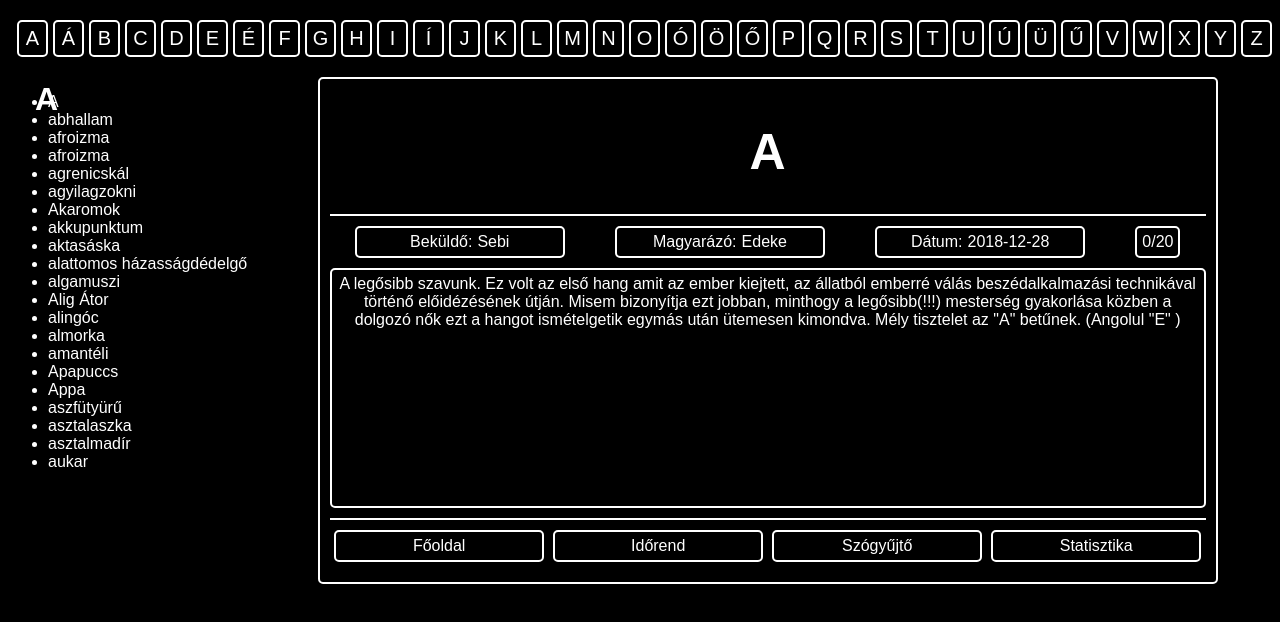
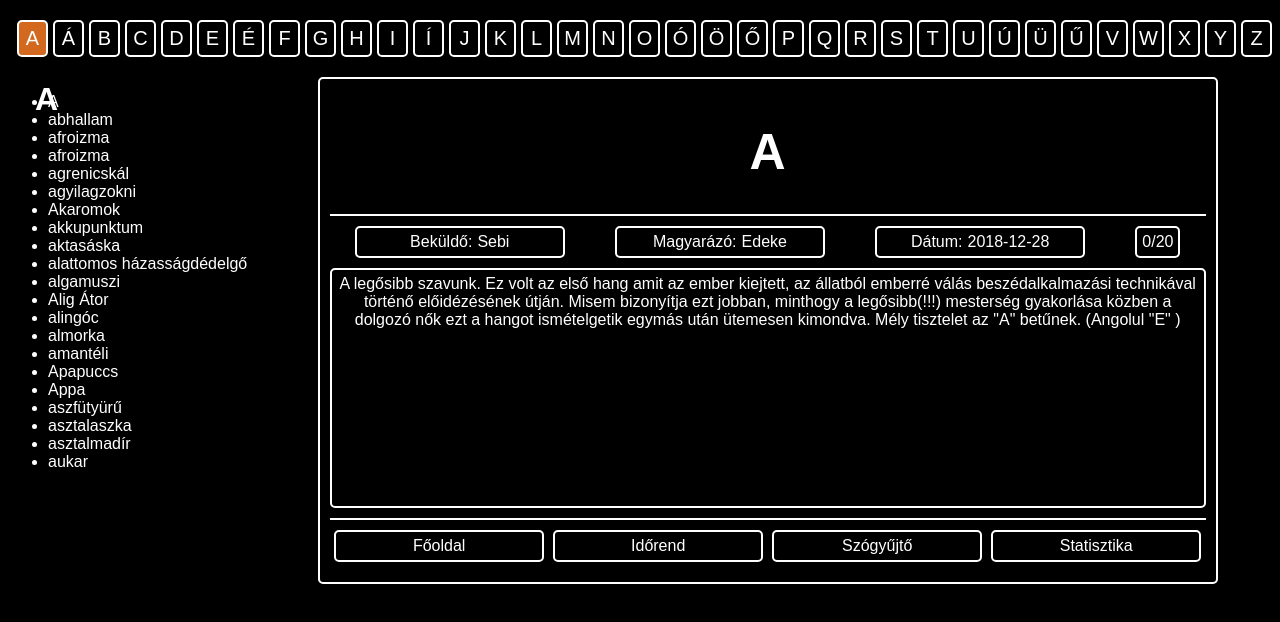
Before and after one commit to andrejmoltok/szotar, a Next.js app: page /abc/a in a window 1280 px wide. In both pictures the pointer is over the element 32 px from the left and 38 px from the top of the page. Shown: the top 622 px of the page. Built offline with nearby package versions, Linux system fonts and the light colour scheme.

Commit message:
Added background-color to .linkCont:hover

```diff
--- a/styles/Abc.module.css
+++ b/styles/Abc.module.css
@@ -26,6 +26,10 @@
     flex-direction: row;
     justify-content: center;
     align-items: center;
+}
+
+.linkCont:hover {
+    background-color:chocolate;
 }
 
 .link {
```
